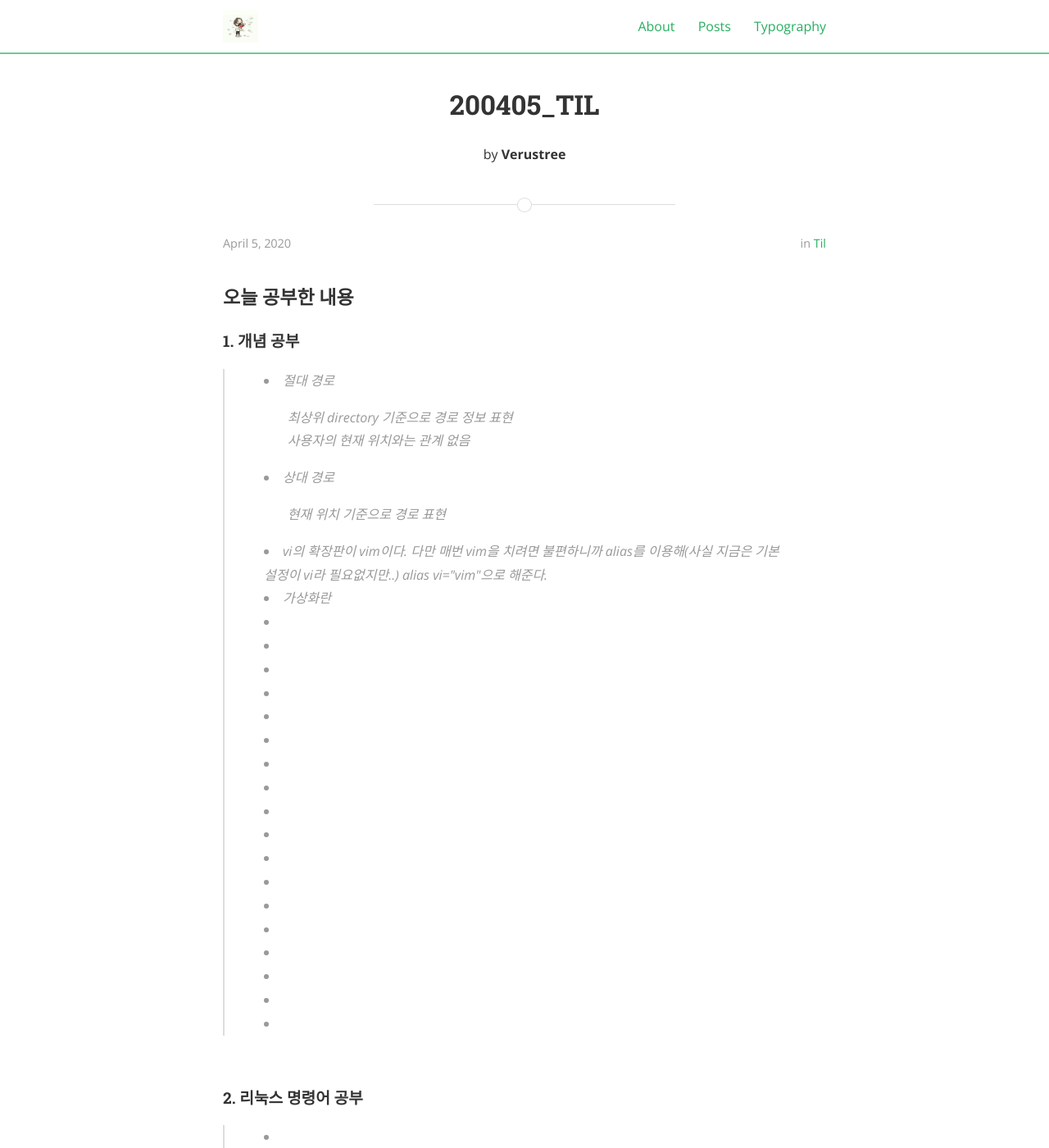
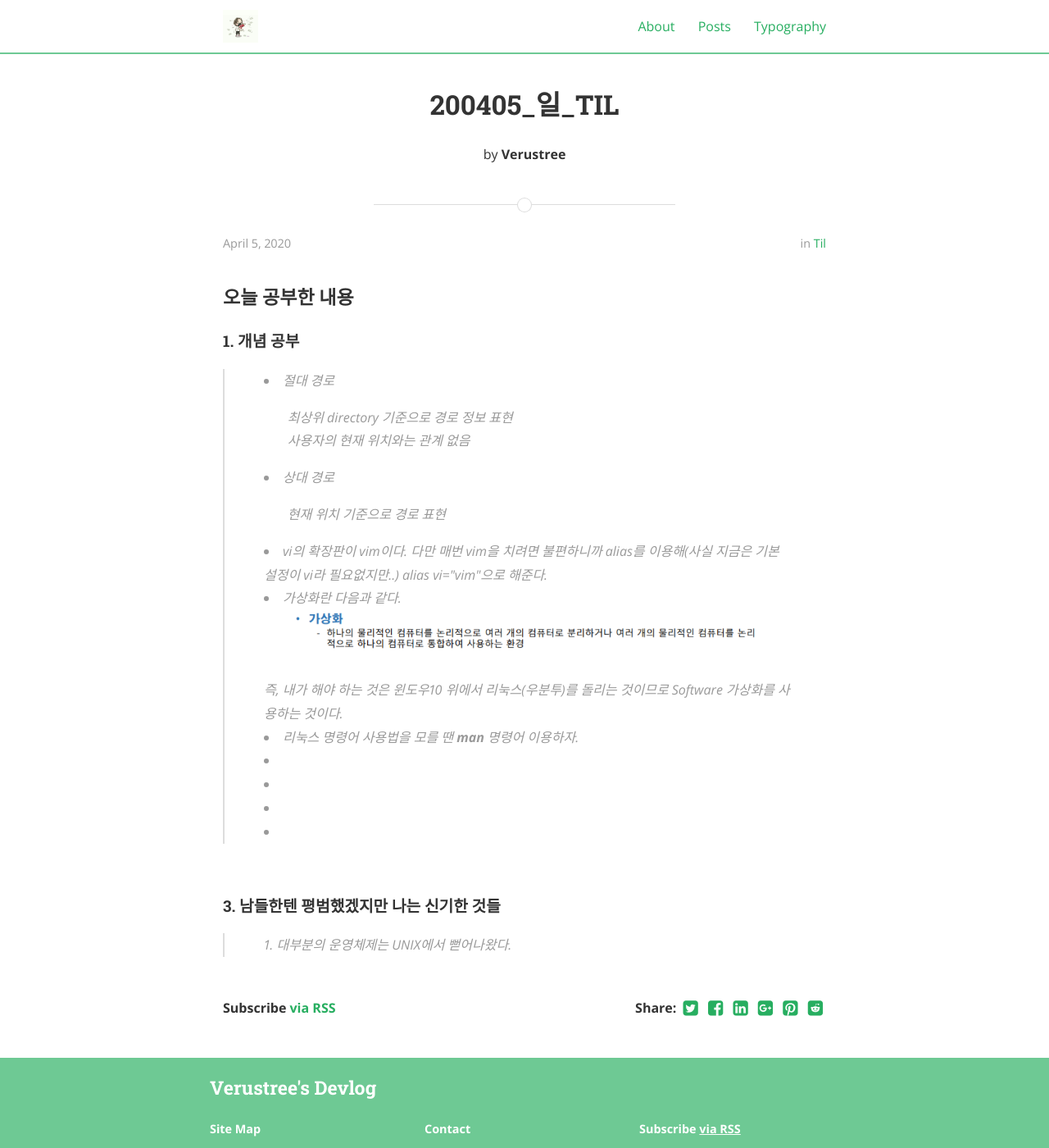
Before and after one commit to verustree/verustree.github.io, a Jekyll site: the page built from _posts/2020-04-05-일-TIL.md, in a window 1280 px wide and 1400 px high. Shown: the whole window at 82% size. Built offline with Jekyll 4.4.1, drawn with Linux system fonts in a browser that asks for light colours; nearby versions of some CDN libraries.

Commit message:
Update 2020-04-05-일-TIL.md
잘 들어가나 확인하기

```diff
--- a/_posts/2020-04-05-일-TIL.md
+++ b/_posts/2020-04-05-일-TIL.md
@@ -1,6 +1,6 @@
 ---
 layout: post
-title:  "200405_TIL"
+title:  "200405_일_TIL"
 date:   2020-04-05
 author: Verustree
 categories: TIL
@@ -15,34 +15,16 @@ categories: TIL
 <li>상대 경로</li>
   <ul>현재 위치 기준으로 경로 표현</ul>
 <li>vi의 확장판이 vim이다.  다만 매번 vim을 치려면 불편하니까 alias를 이용해(사실 지금은 기본 설정이 vi라 필요없지만..) alias vi="vim"으로 해준다.</li>
-<li>가상화란<img src=""></li>
+<li>가상화란 다음과 같다.<br><img src="/assets/virtualization.png"><br>즉, 내가 해야 하는 것은 윈도우10 위에서 리눅스(우분투)를 돌리는 것이므로 Software 가상화를 사용하는 것이다.</li>
+<li>리눅스 명령어 사용법을 모를 땐 <b>man</b> 명령어 이용하자.</li>
 <li></li>
 <li></li>
-<li></li>
-<li></li>
-<li></li>
-<li></li>
-<li></li>
-<li></li>
-<li></li>
-<li></li>
-<li></li>
-<li></li>
-<li></li>
-<li></li>
-<li></li>
-<li></li>
+
 <li></li>
 <li></li></blockquote>
 </p>
 <br>
 
-<p>
-<h4>2. 리눅스 명령어 공부</h4><blockquote>
-<li></li>
-<li></li></blockquote>
-</p>
-<br>
 
 <p>
 <h4><strong>3. 남들한텐 평범했겠지만 나는 신기한 것들</strong></h4><blockquote>
```
